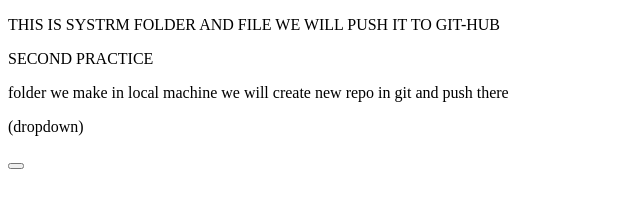
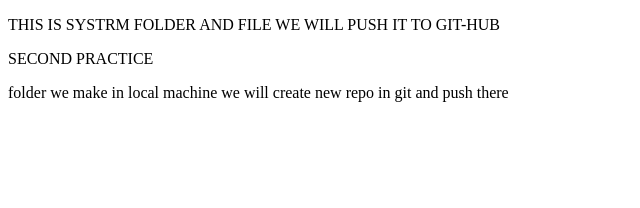
Before and after one commit to AnishDhakalAIO/SYSTEN-TO-GIT-REPO, a plain HTML site: page index.html in a window 1280 px wide. Shown: the full height of the page, 0-640 px from the left. Drawn offline with Linux system fonts and the light colour scheme.

Commit message:
reset try

```diff
--- a/index.html
+++ b/index.html
@@ -10,8 +10,7 @@
     <P>SECOND PRACTICE </P>
     <p> folder we make in  local machine we will create new repo in git and push there </p>
 
-    <p>(dropdown)</p>
-    <P><button></button></P>
+
 
 </body>
 </html>
```
